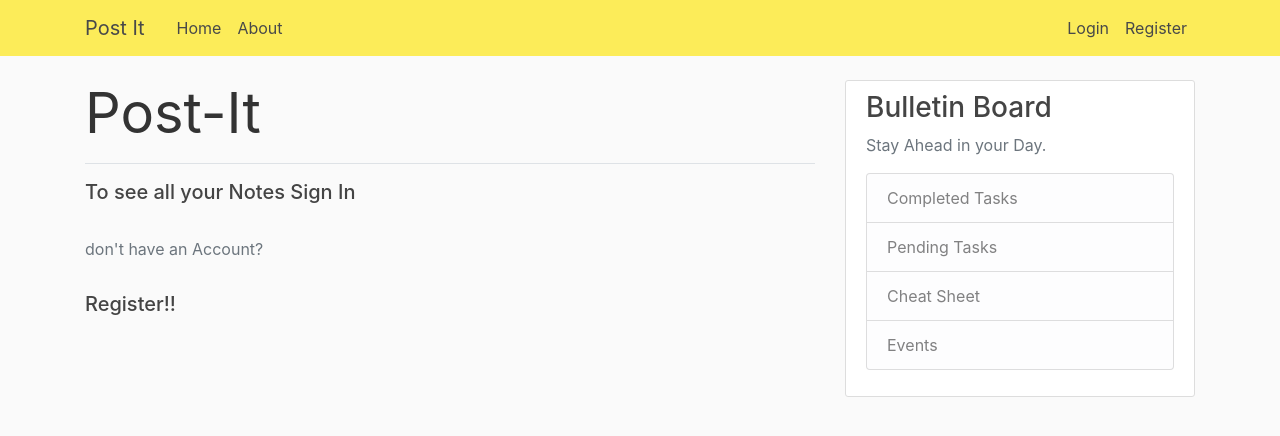
After one commit to PRITISH009/Post-It, a Django app: template PostIt/Notes/templates/Notes/web_app_home.html in a window 1280 px wide. The commit adds this page. Shown: the top 436 px of the page. Run offline with Django 3.2, Linux system fonts and the light colour scheme; the template is opened without the code that fills it, so the values that code supplies are empty; some libraries are stand-ins or nearby versions.

Commit message:
Fixed the Home Page Login Issue

```diff
--- /dev/null
+++ b/PostIt/Notes/templates/Notes/web_app_home.html
@@ -0,0 +1,11 @@
+{% extends "Notes/base.html" %}
+{% block content %}
+    <div class='display-4'>
+        <p >Post-It</p>
+    </div>
+    <div class="border-top pt-3">
+        <h5>To see all your Notes Sign In</h5><br />
+        <h5><small class='text-muted'>don't have an Account?</small></h5><br />
+        <h5>Register!!</h5>
+    </div>
+{% endblock content%}
--- a/PostIt/Notes/views.py
+++ b/PostIt/Notes/views.py
@@ -9,7 +9,10 @@
 
 # Create your views here.
 def home(req):
-    return render(req, 'Notes/wall.html', context)
+    if req.user.is_authenticated:
+        return render(req, 'Notes/wall.html', context)
+    else:
+        return render(req, 'Notes/web_app_home.html')
 
 def  about(req):
     return render(req, 'Notes/about.html', {'title' : 'About Page'})
```
Also changed, not shown: PostIt/Notes/static/Notes/main.css (line endings or trailing spaces), PostIt/db.sqlite3, PostIt/media/profile_pics/default.jpg.
